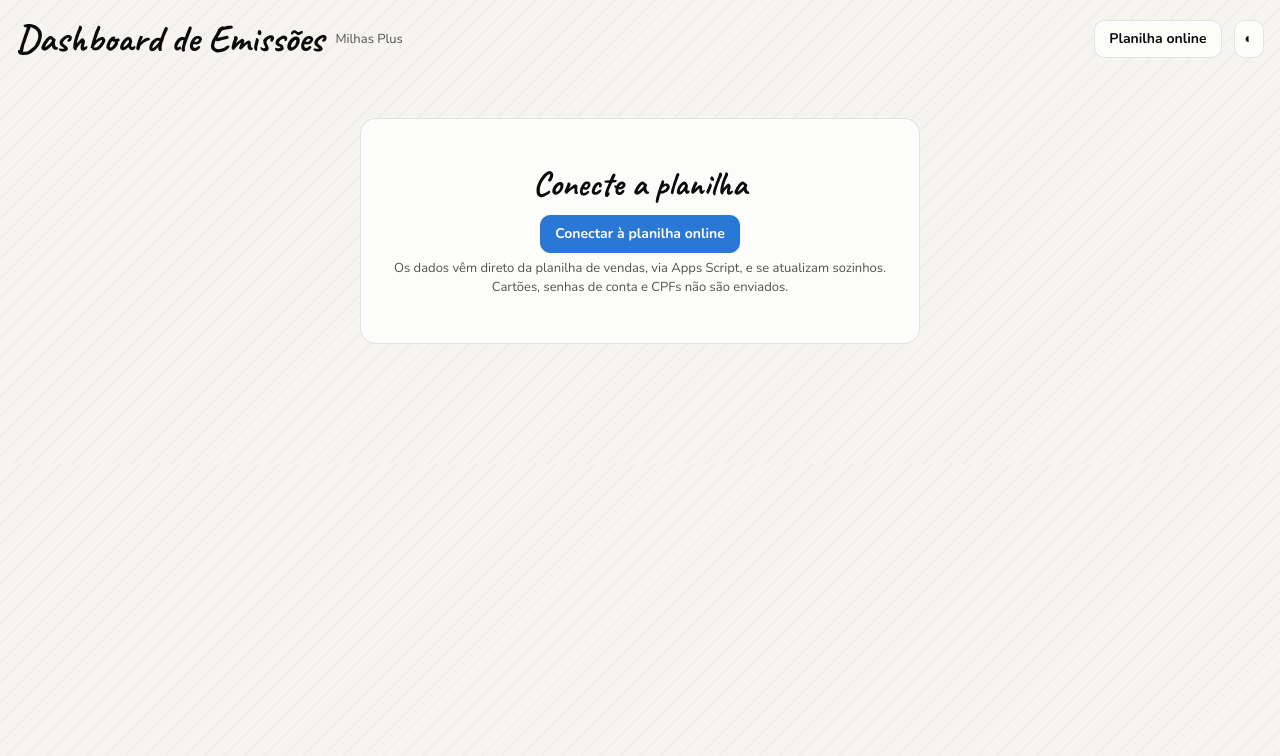
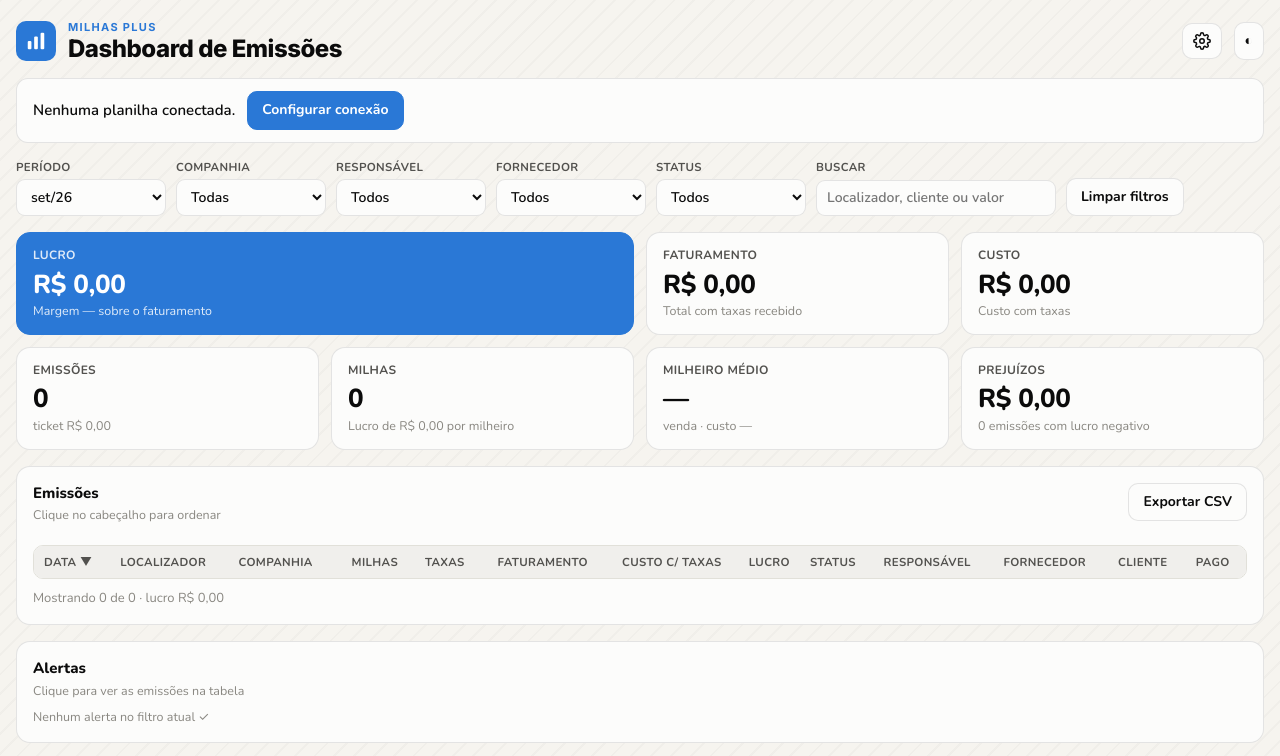
Before and after one commit to alanclebersantana/mpregistrov, a plain HTML site: page index.html in a window 1280 px wide. Shown: the top 756 px of the page. Drawn offline with nearby package versions, Linux system fonts and the light colour scheme.

Commit message:
Add files via upload

```diff
--- a/index.html
+++ b/index.html
@@ -13,7 +13,7 @@
 <meta name="apple-mobile-web-app-capable" content="yes">
 <meta name="apple-mobile-web-app-title" content="MP Emissões">
 <link rel="preconnect" href="https://fonts.googleapis.com">
-<link href="https://fonts.googleapis.com/css2?family=Caveat:wght@700&family=Nunito:wght@400;600;700;800&display=swap" rel="stylesheet">
+<link href="https://fonts.googleapis.com/css2?family=Inter:wght@500;600;700;800&family=Nunito:wght@400;600;700;800&display=swap" rel="stylesheet">
 <style>
 :root{
   color-scheme:light;
@@ -57,7 +57,19 @@ body{
 }
 .wrap{max-width:1280px;margin:0 auto;padding:20px 16px 60px}
 header.top{display:flex;align-items:center;gap:12px;flex-wrap:wrap;margin-bottom:16px}
-header.top h1{font-family:Caveat,cursive;font-size:38px;line-height:1;margin:0;font-weight:700}
+header.top h1{font-family:Inter,system-ui,sans-serif;font-size:24px;line-height:1.1;margin:0;font-weight:800;letter-spacing:-.02em}
+.brand{display:flex;align-items:center;gap:12px}
+.brand .logo{width:40px;height:40px;border-radius:10px;background:var(--accent);display:grid;place-items:center;flex:none}
+.brand .eyebrow{font-family:Inter,system-ui,sans-serif;font-size:11px;font-weight:700;letter-spacing:.12em;text-transform:uppercase;color:var(--accent)}
+.btn.icon svg{display:block}
+.banner{display:flex;align-items:center;gap:12px;flex-wrap:wrap;border:1px solid var(--border);background:var(--surface);border-radius:12px;padding:12px 16px;margin-bottom:16px;font-weight:600}
+.banner.err{border-color:var(--bad)}
+/* carregando: esqueleto no lugar dos números */
+#dash.loading .kpi .v,#dash.loading .kpi .s{color:transparent!important;border-radius:8px;background:linear-gradient(90deg,var(--surface-2) 25%,var(--grid) 50%,var(--surface-2) 75%);background-size:200% 100%;animation:sk 1.2s linear infinite}
+#dash.loading .kpi.hero .v,#dash.loading .kpi.hero .s{background:linear-gradient(90deg,rgba(255,255,255,.15) 25%,rgba(255,255,255,.3) 50%,rgba(255,255,255,.15) 75%);background-size:200% 100%}
+#dash.loading .kpi .v{width:70%} #dash.loading .kpi .s{width:50%}
+#dash.loading .chart,#dash.loading .rank,#dash.loading .tbl-wrap,#dash.loading #alerts{opacity:.25}
+@keyframes sk{to{background-position:-200% 0}}
 header.top .sub{color:var(--ink-2);font-size:13px}
 header.top .sp{flex:1}
 .btn{font:inherit;font-weight:700;font-size:14px;border:1px solid var(--border);background:var(--surface);color:var(--ink);padding:8px 14px;border-radius:10px;cursor:pointer}
@@ -141,7 +153,6 @@ table.data tr:hover td{background:var(--surface-2)}
 /* vazio */
 .empty{max-width:560px;margin:60px auto;text-align:center}
 .drop{border:1px solid var(--border);border-radius:16px;padding:40px 20px;background:var(--surface);transition:.15s}
-.drop h2{font-family:Caveat,cursive;font-size:34px;margin:0 0 6px}
 .drop p{color:var(--ink-2);margin:6px 0}
 .hidden{display:none!important}
 dialog#dlgConn{border:1px solid var(--border);border-radius:16px;background:var(--surface);color:var(--ink);padding:0;width:min(520px,calc(100vw - 32px))}
@@ -162,25 +173,20 @@ dialog#dlgConn::backdrop{background:rgba(0,0,0,.45)}
 <body>
 <div class="wrap">
   <header class="top">
-    <h1>Dashboard de Emissões</h1>
-    <div class="sub" id="srcInfo">Milhas Plus</div>
+    <div class="brand">
+      <div class="logo" aria-hidden="true"><svg width="22" height="22" viewBox="0 0 24 24" fill="#fff"><rect x="3" y="12" width="4" height="9" rx="1.2"/><rect x="10" y="7" width="4" height="14" rx="1.2"/><rect x="17" y="3" width="4" height="18" rx="1.2"/></svg></div>
+      <div><div class="eyebrow">Milhas Plus</div><h1>Dashboard de Emissões</h1></div>
+    </div>
+    <div class="sub" id="srcInfo"></div>
     <div class="sp"></div>
     <button class="btn primary hidden" id="btnRefresh" title="Buscar dados atualizados da planilha">↻ Atualizar</button>
-    <button class="btn" id="btnConn">Planilha online</button>
+    <button class="btn icon" id="btnConn" title="Configurações da conexão" aria-label="Configurações"><svg width="18" height="18" viewBox="0 0 24 24" fill="none" stroke="currentColor" stroke-width="2" stroke-linecap="round" stroke-linejoin="round"><circle cx="12" cy="12" r="3"/><path d="M19.4 15a1.65 1.65 0 0 0 .33 1.82l.06.06a2 2 0 1 1-2.83 2.83l-.06-.06a1.65 1.65 0 0 0-1.82-.33 1.65 1.65 0 0 0-1 1.51V21a2 2 0 1 1-4 0v-.09A1.65 1.65 0 0 0 9 19.4a1.65 1.65 0 0 0-1.82.33l-.06.06a2 2 0 1 1-2.83-2.83l.06-.06A1.65 1.65 0 0 0 4.68 15a1.65 1.65 0 0 0-1.51-1H3a2 2 0 1 1 0-4h.09A1.65 1.65 0 0 0 4.6 9a1.65 1.65 0 0 0-.33-1.82l-.06-.06a2 2 0 1 1 2.83-2.83l.06.06A1.65 1.65 0 0 0 9 4.68a1.65 1.65 0 0 0 1-1.51V3a2 2 0 1 1 4 0v.09a1.65 1.65 0 0 0 1 1.51 1.65 1.65 0 0 0 1.82-.33l.06-.06a2 2 0 1 1 2.83 2.83l-.06.06A1.65 1.65 0 0 0 19.4 9a1.65 1.65 0 0 0 1.51 1H21a2 2 0 1 1 0 4h-.09a1.65 1.65 0 0 0-1.51 1z"/></svg></button>
     <button class="btn icon" id="btnTheme" title="Alternar tema">◐</button>
   </header>
 
-  <!-- estado vazio -->
-  <section id="emptyView" class="empty">
-    <div class="drop" id="drop">
-      <h2 id="emptyTitle">Conecte a planilha</h2>
-      <p><button class="btn primary" id="btnConn2" type="button">Conectar à planilha online</button></p>
-      <p style="font-size:13px" id="emptyMsg">Os dados vêm direto da planilha de vendas, via Apps Script, e se atualizam sozinhos.<br>Cartões, senhas de conta e CPFs não são enviados.</p>
-    </div>
-  </section>
-
   <!-- dashboard -->
-  <main id="dash" class="hidden">
+  <main id="dash">
+    <div class="banner hidden" id="banner"></div>
     <div class="filters">
       <label>Período<select id="fPeriodo"></select></label>
       <label>Companhia<select id="fCia"></select></label>
@@ -193,6 +199,14 @@ dialog#dlgConn::backdrop{background:rgba(0,0,0,.45)}
 
     <div class="kpis" id="kpis"></div>
 
+    <div class="card" style="margin-bottom:16px">
+      <div class="card-head">
+        <div><h2>Emissões</h2><p class="hint" id="tblHint"></p></div>
+        <button class="btn" id="btnCsv">Exportar CSV</button>
+      </div>
+      <div class="tbl-wrap"><table class="data" id="tbl"></table></div>
+      <div class="tbl-foot"><span id="tblCount"></span><button class="btn" id="btnMore">Mostrar mais</button></div>
+    </div>
     <div class="card" style="margin-bottom:16px">
       <div class="card-head">
         <div><h2>Alertas</h2><p class="hint" style="margin:0">Clique para ver as emissões na tabela</p></div>
@@ -236,14 +250,6 @@ dialog#dlgConn::backdrop{background:rgba(0,0,0,.45)}
       </div>
     </div>
 
-    <div class="card">
-      <div class="card-head">
-        <div><h2>Emissões</h2><p class="hint" id="tblHint"></p></div>
-        <button class="btn" id="btnCsv">Exportar CSV</button>
-      </div>
-      <div class="tbl-wrap"><table class="data" id="tbl"></table></div>
-      <div class="tbl-foot"><span id="tblCount"></span><button class="btn" id="btnMore">Mostrar mais</button></div>
-    </div>
   </main>
 </div>
 <dialog id="dlgConn">
@@ -401,6 +407,7 @@ async function fetchOnline(silent){
     const {rows,abas,bad}=parseSheets(list);
     const first=!ROWS.length||!META.online;
     const changed=META.online&&META.versao!==j.versao;
+    lastErr='';
     ROWS=rows; META={arquivo:j.planilha,online:true,importado:Date.now(),verificado:Date.now(),versao:j.versao??null,abas,bad};
     if(changed&&silent){flashNext=true;toast('Planilha atualizada')}
     save();
@@ -412,7 +419,7 @@ async function fetchOnline(silent){
     console.error(err);lastErr=err.message;
     toast('Falha ao buscar a planilha: '+err.message);
     return false;
-  }finally{loading=false;setRefreshing(false)}
+  }finally{loading=false;setRefreshing(false);syncConnUI()}
 }
 function setRefreshing(on){const b=$('#btnRefresh');b.innerHTML=on?'<span class="spin">↻</span> Atualizando…':'↻ Atualizar';b.disabled=on}
 const POLL_MS=15000, FULL_MS=120000;
@@ -437,12 +444,16 @@ function liveInfo(err){
 }
 setInterval(()=>liveInfo(),5000);
 function syncConnUI(){
-  $('#btnRefresh').classList.toggle('hidden',!CONN);$('#btnConn').textContent=CONN?'Conexão':'Planilha online';
-  $('#btnConn').classList.toggle('hidden',FIXA);                     // conexão embutida: nada para configurar
-  $('#btnConn2').classList.toggle('hidden',FIXA);
-  $('#emptyTitle').textContent=FIXA?'Carregando a planilha…':'Conecte a planilha';
-  $('#emptyMsg').innerHTML=FIXA?(lastErr?'<span class="neg">Não consegui carregar: '+esc(lastErr)+'</span><br><button class="btn primary" type="button" id="btnRetry" style="margin-top:10px">Tentar de novo</button>':'Buscando os dados de vendas. Isso leva alguns segundos.'):'Os dados vêm direto da planilha de vendas, via Apps Script, e se atualizam sozinhos.<br>Cartões, senhas de conta e CPFs não são enviados.';
-  const rt=$('#btnRetry');if(rt)rt.onclick=()=>{lastErr='';syncConnUI();fetchOnline(false).then(()=>syncConnUI())};
+  $('#btnRefresh').classList.toggle('hidden',!CONN);
+  const bn=$('#banner');
+  if(!CONN){
+    bn.className='banner';bn.innerHTML='Nenhuma planilha conectada. <button class="btn primary" type="button" id="bnCfg">Configurar conexão</button>';
+    $('#bnCfg').onclick=openConn;
+  }else if(lastErr&&!ROWS.length){
+    bn.className='banner err';bn.innerHTML='<span class="neg">Não consegui carregar a planilha: '+esc(lastErr)+'</span><button class="btn primary" type="button" id="bnRetry">Tentar de novo</button><button class="btn" type="button" id="bnCfg">Configurações</button>';
+    $('#bnRetry').onclick=()=>{lastErr='';syncConnUI();fetchOnline(false)};$('#bnCfg').onclick=openConn;
+  }else bn.className='banner hidden';
+  $('#dash').classList.toggle('loading',!!CONN&&!ROWS.length&&!lastErr);
 }
 function openConn(){
   $('#cUrl').value=CONN?.url||'';$('#cTok').value=CONN?.token||'';$('#cAuto').checked=CONN?CONN.auto!==false:true;
@@ -691,7 +702,7 @@ function render_(){
   table(rows,al);
   // info
   const quando=META.importado?new Date(META.importado).toLocaleString('pt-BR',{dateStyle:'short',timeStyle:'short'}):'';
-  $('#srcInfo').innerHTML=META.online?`${esc(META.arquivo)} · ${int(ROWS.length)} emissões · dados de ${quando} · <span id="liveInfo"></span>`:'Milhas Plus';
+  $('#srcInfo').innerHTML=META.online?`${esc(META.arquivo)} · ${int(ROWS.length)} emissões · dados de ${quando} · <span id="liveInfo"></span>`:'';
   liveInfo();
   $('#srcInfo').title=META.abas?'Abas lidas: '+META.abas.join(', '):'';
 }
@@ -752,12 +763,10 @@ function exportCsv(){
 
 /* ---------- eventos ---------- */
 function boot(){
-  const has=ROWS.length>0;
-  $('#emptyView').classList.toggle('hidden',has);$('#dash').classList.toggle('hidden',!has);
-  if(has){buildFilters();render_()}
+  if(!state.periodo)resetFilters(false);
+  buildFilters();render_();syncConnUI();
 }
 $('#btnConn').onclick=openConn;
-$('#btnConn2').onclick=e=>{e.stopPropagation();openConn()};
 $('#btnRefresh').onclick=()=>fetchOnline(false);
 $('#cSave').onclick=saveConnFromDialog;
 $('#cOff').onclick=()=>{CONN=null;saveConn();ROWS=[];META={};try{localStorage.removeItem(STORE)}catch(e){}boot();syncConnUI();setupAuto();$('#dlgConn').close();toast('Planilha online desconectada')};
@@ -776,7 +785,7 @@ let rt;addEventListener('resize',()=>{clearTimeout(rt);rt=setTimeout(()=>ROWS.le
 if(CONN&&load()){resetFilters(false)}
 boot();
 syncConnUI();setupAuto();
-if(CONN)fetchOnline(true).then(()=>syncConnUI());
+if(CONN)fetchOnline(!ROWS.length?false:true);
 })();
 </script>
 <script>
```
